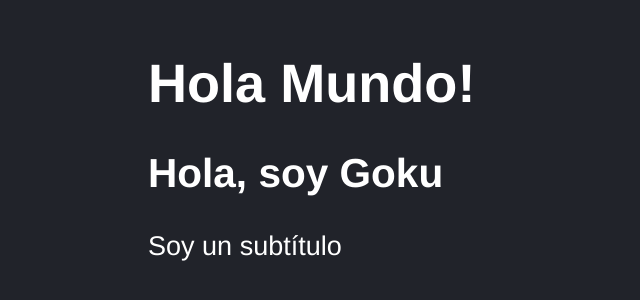
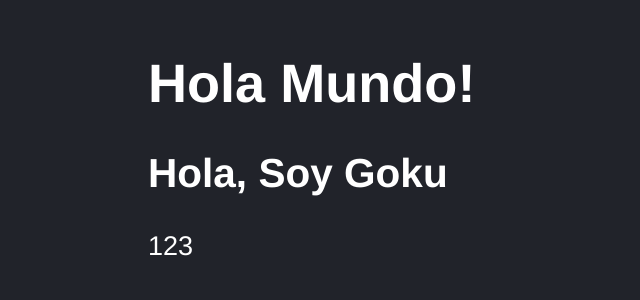
Before and after one commit to SantyxError/React-03-Counter-app-vite, a React (Vite) app: page / in a window 1280 px wide. Shown: the part 132-432 px from the top of the page, without its empty margins (0-640 px from the left). Built offline with nearby package versions, Linux system fonts and the light colour scheme.

Commit message:
42. PropTypes

```diff
--- a/package.json
+++ b/package.json
@@ -10,6 +10,7 @@
     "preview": "vite preview"
   },
   "dependencies": {
+    "prop-types": "^15.8.1",
     "react": "^18.2.0",
     "react-dom": "^18.2.0"
   },
--- a/src/FirstApp.jsx
+++ b/src/FirstApp.jsx
@@ -1,10 +1,16 @@
+import PropTypes from 'prop-types';
 
+export const FirstApp = ({title, subTitle}) => {
 
-export const FirstApp = ({title}) => {
   return (
     <>
       <h2>{title}</h2>
-      <p>Soy un subtítulo</p>
+      <p>{subTitle}</p>
     </>
   )
 }
+
+FirstApp.propTypes={
+title: PropTypes.string.isRequired,
+subTitle: PropTypes.number.isRequired,
+}
--- a/src/main.jsx
+++ b/src/main.jsx
@@ -2,13 +2,13 @@ import React from 'react'
 import ReactDOM from 'react-dom/client'
 import { HelloWorldApp } from './HelloWorldApp'
 import { FirstApp } from './FirstApp'
-import'./styles.css'
+import './styles.css'
 
 
 
 ReactDOM.createRoot(document.getElementById('root')).render(
   <React.StrictMode>
-    <HelloWorldApp/>
-    <FirstApp title="Hola, soy Goku" subTitle={123}/>
+    <HelloWorldApp />
+    <FirstApp title="Hola, Soy Goku" subTitle={123} />
   </React.StrictMode>
 )
```
Also changed, not shown: 1 other file (tests, documents, lock files or other folders).
